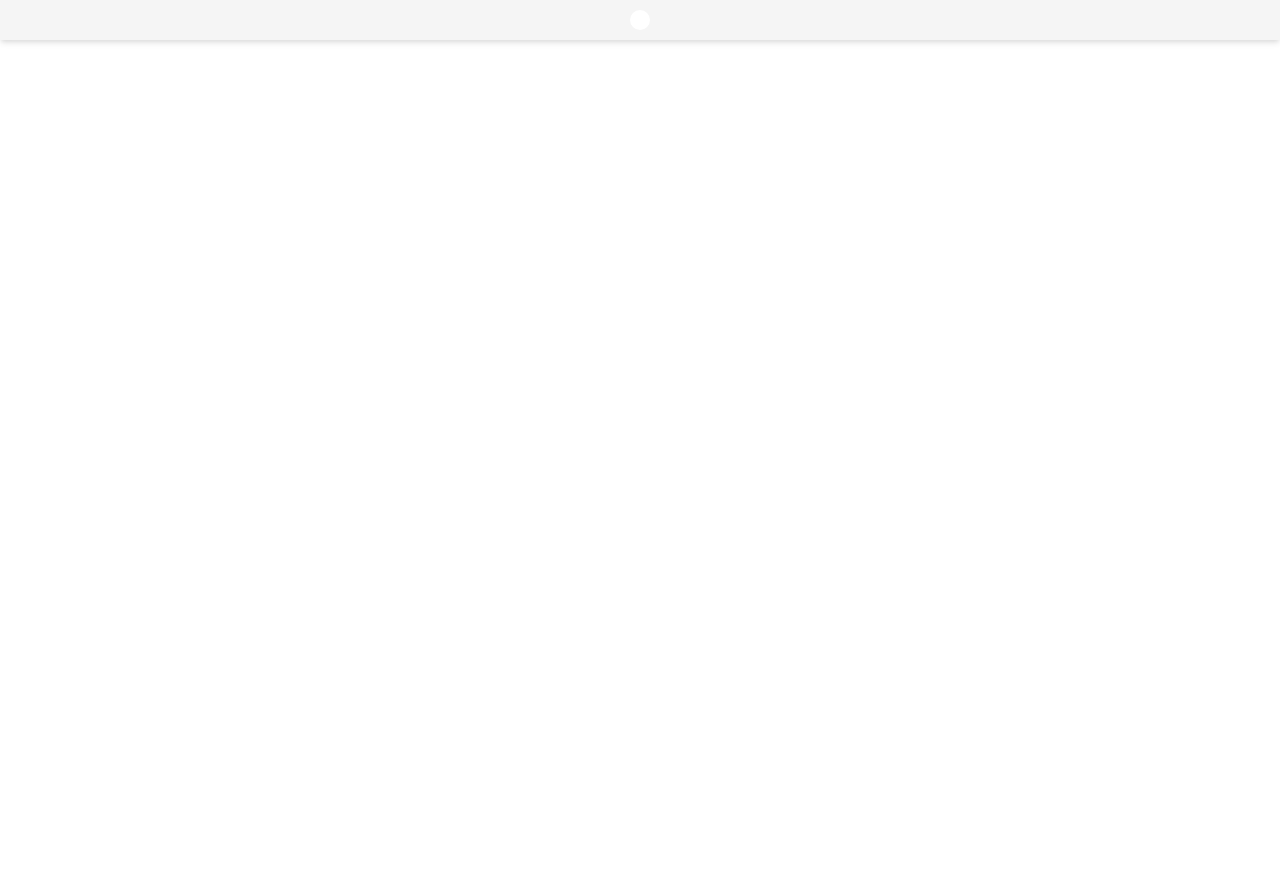
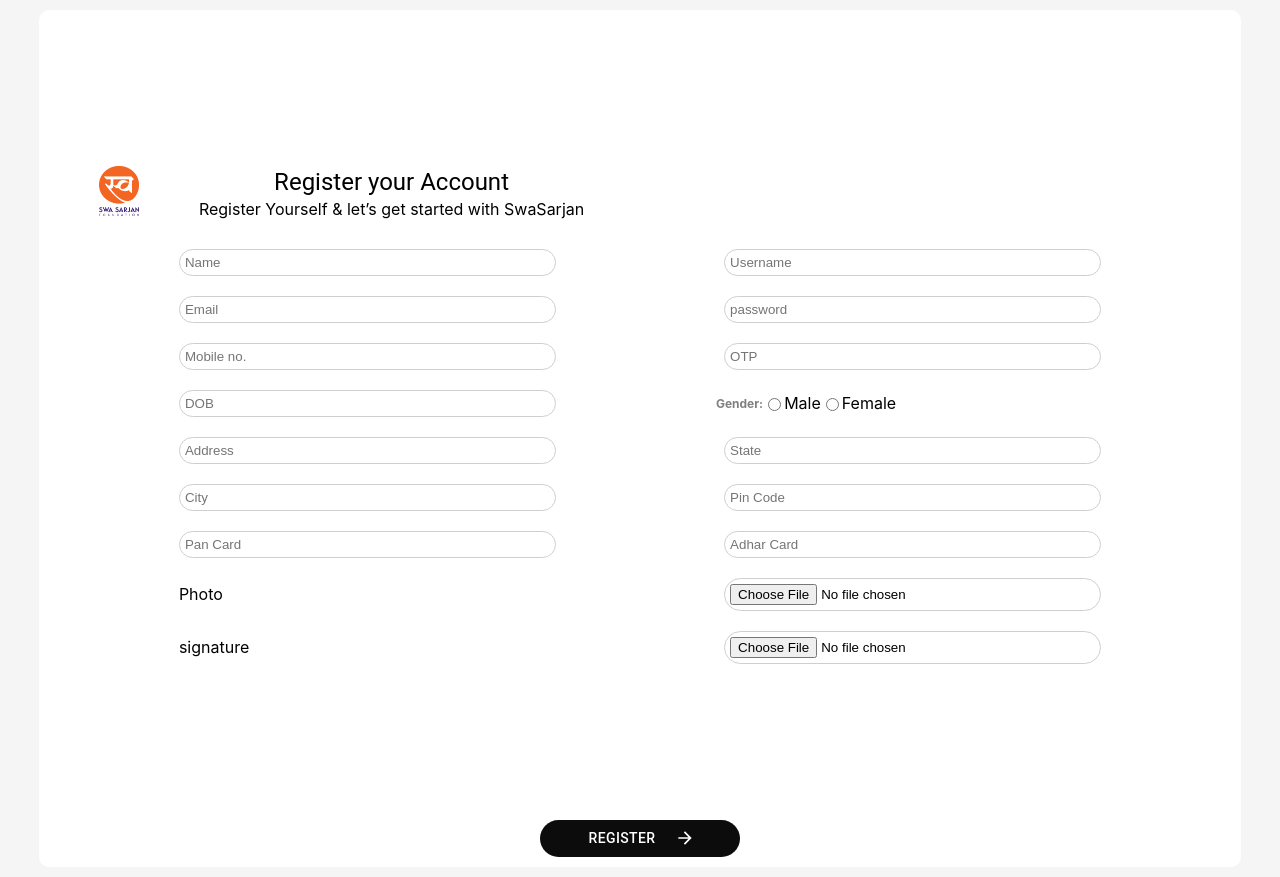
Before and after one commit to DivyaNareshkumarPatel/SwaSarjan, a React (Create React App) app: page /SwaSarjan/registration in a window 1280 px wide. Before the commit the page ends 800 px from the top, so only its background shows below. Built offline with nearby package versions, Linux system fonts and the light colour scheme; a web font is replaced by a local one.

Commit message:
registration ongoing

```diff
--- a/src/Components/RegistrationMainForm.jsx
+++ b/src/Components/RegistrationMainForm.jsx
@@ -1,8 +1,9 @@
 import React from "react";
 import { Box, Typography, Button, TextField } from "@mui/material";
 import { styled, useMediaQuery } from "@mui/system";
-import ArrowForwardIcon from "@mui/icons-material/ArrowForward";
-import OrangeLogo from '../images/Swa Icon Name Orange.png'
+import { Link } from "react-router-dom";
+import OrangeLogo from '../images/Swa Icon Name Orange.png';
+import RegistrationOptions from "./RegistrationOptions";
 
 const InputStyle = styled("input")(({ isMedium }) =>({
   width: isMedium ? "100%":"365px",
@@ -32,29 +33,32 @@ const RegistrationMainForm = () => {
     <div
       style={{
         display: "flex",
+        height: isMedium ?  'auto' : '100vh',
         alignItems: "center",
         justifyContent: "center",
-        margin: "10px 40px",
+        margin: "0px 40px",
         flexDirection: "column",
       }}
     >
       <div>
         <div style={{
             display:'flex',
-            flexDirection : isMedium ? 'column' : 'row' ,
+            // flexDirection : isMedium ? 'column' : 'row' ,
             justifyContent: isMedium ? 'center' : 'flex-start' ,
             textAlign:'left'
         }}>
             <div>
 
+        <Link to='/'>
         <img
             src={OrangeLogo}
             style={{
-                height: isMedium?'40px':'50px',
-                width: isMedium?'30px':'40px',
+                height: '50px',
+                width: '40px',
                 margin:'0px 60px 0px 10px'
             }}
             />
+        </Link>
         </div>
 
         <div
@@ -64,7 +68,7 @@ const RegistrationMainForm = () => {
             textAlign: "center",
             justifyContent: "center",
             alignItems: "center",
-            marginBottom:'30px'
+            marginBottom:'20px'
           }}
         >
           <Typography variant="h5" style={{textAlign:'left'}}>Register your Account</Typography>
@@ -131,16 +135,7 @@ const RegistrationMainForm = () => {
             justifyContent:'center'
         }}
         >
-            <Button
-            endIcon={<ArrowForwardIcon style={{marginLeft:'12px'}}/>}
-            style={{
-                backgroundColor:'#0C0C0C',
-                color:'#FFFFFF',
-                borderRadius:'30px',
-                width:'200px'
-            }}>
-                register
-            </Button>
+
         </div>
       </div>
     </div>
--- a/src/Components/RegistrationOptions.jsx
+++ b/src/Components/RegistrationOptions.jsx
@@ -1,6 +1,8 @@
 import { Typography , Box ,styled} from "@mui/material";
-import React from "react";
+import React , {useState} from "react";
 import ArrowForwardIcon from "@mui/icons-material/ArrowForward";
+import image3 from '../images/image3.png';
+import LoginCommunity from "./LoginCommunity";
 
 const StyledBox = styled(Box)({
     maxWidth: "sm",
@@ -19,30 +21,73 @@ const StyledBox = styled(Box)({
     marginBottom:'10px'
   });
 const RegistrationOptions=()=>{
+    const [selectedRole, setSelectedRole] = useState(null);
+    const handleRoleSelection = (role) => {
+        setSelectedRole(role);
+    };
+    // console.log(selectedRole)
     return(
         <div style={{
             display:'flex',
             justifyContent:'center',
             alignItems:'center',
-            margin:'0px 20px'
+            margin:'0px 10px',
+            display: "flex",
+            height: "90vh",
+            // background: "#F5F5F5",
+            // boxShadow: "rgba(0, 0, 0, 0.1) 0px 4px 6px -1px, rgba(0, 0, 0, 0.06) 0px 2px 4px -1px",
         }}>
-            <div>
+            {selectedRole === null ? <div
+             style={{
+                    position: "relative",
+                    overflow: "hidden",
+                    padding: "10px",
+                    borderRadius: "10px",
+                    margin: "20px",
+                    backgroundColor:'#FFFFFF'
+                }}>
+                <img
+                    src={image3}
+                    alt="Background"
+                    style={{
+                        width: "100%",
+                        height: "100%",
+                        objectFit: "cover",
+                        filter: "blur(5px) brightness(0.8)",
+                        // filter: 'brightness(0.8)',
+                        position: "absolute",
+                        top: 0,
+                        left: 0,
+                    }}
+                />
+                <div style={{
+                    position: "relative",
+                    zIndex: 1,
+                    backgroundColor:'#FFFFFF',
+                    borderRadius:'10px',
+                    display:'flex'
+                    }}>
+
+                    <LoginCommunity style={{height:'100%'}} />
                     <Box
-                height='auto'
+                        height=''
                         width={300}
-                my={4}
                         alignItems="center"
                         justifyContent='center'
                         gap={4}
                         p={2}
-                sx={{  borderRadius: ' 10px ' ,boxShadow: "0 0.3rem 0.3rem rgba(0, 0, 0, 0.1)",}}
+                        sx={{  borderRadius: ' 10px '}}
                         >
                         <Typography variant="h5" style={{fontWeight:'bold',textAlign:'center',marginBottom:'20px'}}>Select the role</Typography>
-                <StyledBox>Member<ArrowForwardIcon/></StyledBox>
-                <StyledBox>Volunteer<ArrowForwardIcon/></StyledBox>
-                <StyledBox>Internship<ArrowForwardIcon/></StyledBox>
+                        <StyledBox onClick={() => handleRoleSelection('member')}>Member<ArrowForwardIcon/></StyledBox>
+                        <StyledBox onClick={() => handleRoleSelection('volunteer')}>Volunteer<ArrowForwardIcon/></StyledBox>
+                        <StyledBox onClick={() => handleRoleSelection('internship')}>Internship<ArrowForwardIcon/></StyledBox>
                     </Box>
                 </div>
+            </div> : {
+                // selectedRole === 'member' ?  :
+            } }
+
         </div>
     )
 }
--- a/src/Pages/Registration.jsx
+++ b/src/Pages/Registration.jsx
@@ -1,9 +1,10 @@
-import React from "react";
+import React,{useState } from "react";
 // import LoginCommunity from "../Components/LoginCommunity";
-// import RegistrationOptions from "../Components/RegistrationOptions";
-// import RegistrationMainForm from "../Components/RegistrationMainForm";
-// import {Box,styled, useMediaQuery } from "@mui/material";
-
+import RegistrationOptions from "../Components/RegistrationOptions";
+import RegistrationMainForm from "../Components/RegistrationMainForm";
+import {Box,styled, useMediaQuery ,Button } from "@mui/material";
+import ArrowForwardIcon from "@mui/icons-material/ArrowForward";
+import ArrowBackwardIcon from '@mui/icons-material/ArrowBack';
 
 // const FirstDisplay = styled(Box)({
 //   display: "flex",
@@ -19,6 +20,11 @@ import React from "react";
 
 export default function Registration() {
     // const isMedium = useMediaQuery("(max-width:807px)");
+    const [showFirstComponent, setShowFirstComponent] = useState(true);
+
+    const handleToggle = () => {
+      setShowFirstComponent(!showFirstComponent);
+    };
   return (
     <div
       style={{
@@ -37,14 +43,43 @@ export default function Registration() {
           padding: "10px",
           borderRadius: "10px",
           display: "flex",
+          flexDirection:'column',
+          justifyContent:'center',
+          alignItems:'center',
           margin:"10px"
         }}
       >
-        {/* <RegistrationMainForm/> */}
-        {/* <FirstDisplay>
-          <div style={{ display: isMedium ? "none" : "block" }}><LoginCommunity/></div>
-          <div><RegistrationOptions/></div>
-        </FirstDisplay>         */}
+        {showFirstComponent ? (
+          <RegistrationMainForm/>
+      ) : (
+          <RegistrationOptions/>
+      )}
+      {showFirstComponent ? (
+
+        <Button
+            onClick={handleToggle}
+            endIcon={<ArrowForwardIcon style={{marginLeft:'12px'}} />}
+            style={{
+                backgroundColor:'#0C0C0C',
+                color:'#FFFFFF',
+                borderRadius:'30px',
+                width:'200px'
+            }}>
+                register
+            </Button>
+      ) : (
+            <Button
+            onClick={handleToggle}
+            startIcon={<ArrowBackwardIcon style={{marginRight:'12px'}} />}
+            style={{
+                backgroundColor:'#0C0C0C',
+                color:'#FFFFFF',
+                borderRadius:'30px',
+                width:'180px'
+            }}>
+                Back
+            </Button>
+      )}
       </div>
     </div>
   );
```
Lines whose indentation alone changed are shown as unchanged.
